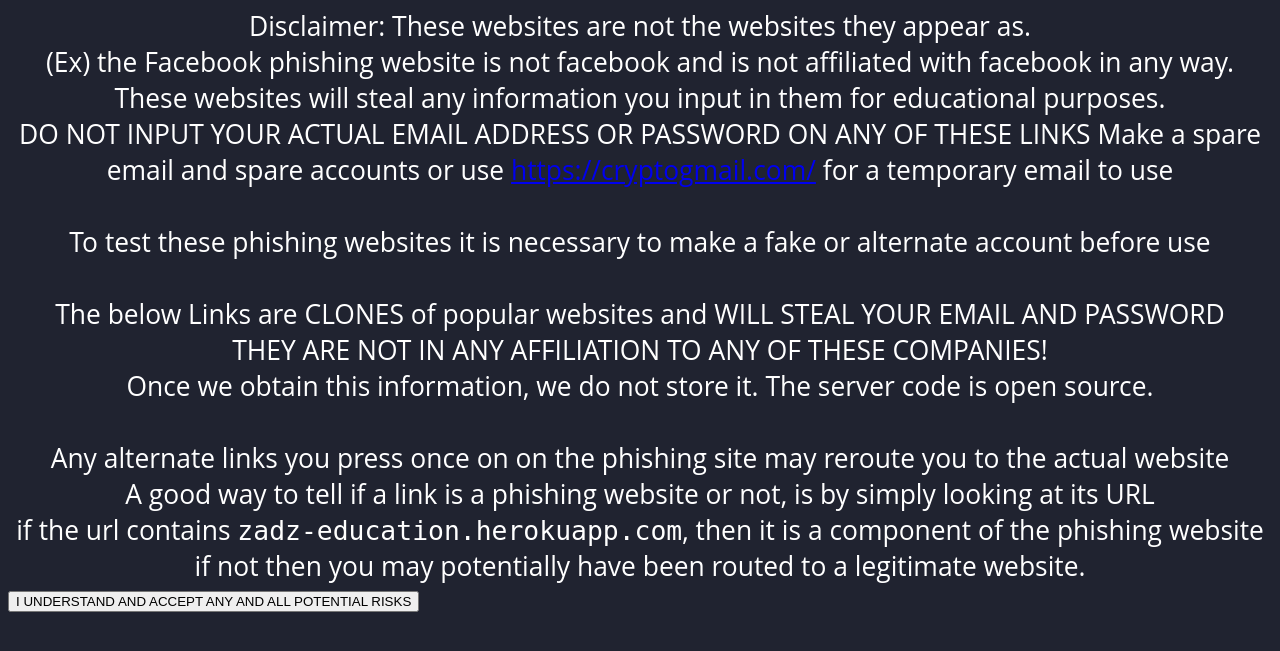
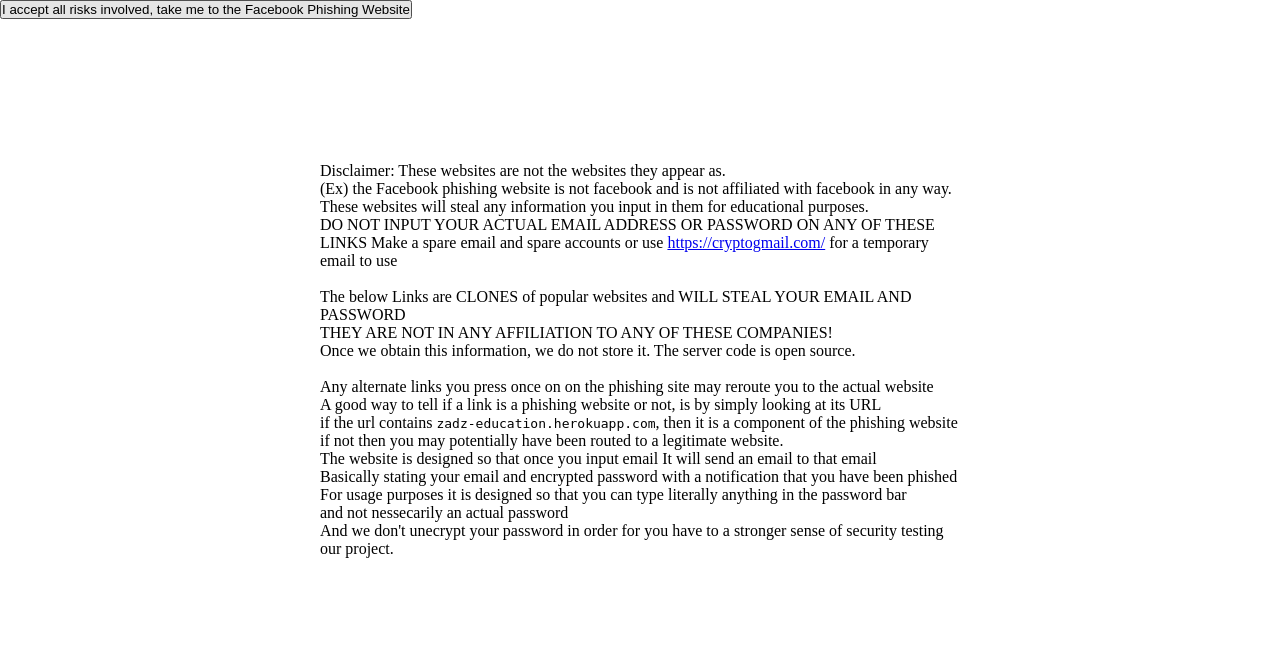
Before and after one commit to el-hackathono/stemwarrior-2021, a Flask app: page /disclaimers?routes_to=signin in a window 1280 px wide. Shown: the top 651 px of the page. Run offline with Flask 2, Linux system fonts and the light colour scheme.

Commit message:
Update disclaimers.html

```diff
--- a/flaskr/templates/disclaimers.html
+++ b/flaskr/templates/disclaimers.html
@@ -5,10 +5,7 @@
         <meta http-equiv="X-UA-Compatible" content="IE=edge" />
         <meta name="viewport" content="width=device-width, initial-scale=1.0" />
         <title>Document</title>
-        <link
-            rel="stylesheet"
-            href="{{url_for('static', filename='css/disclaimers.css')}}"
-        />
+        <link rel="stylesheet" href="{{url_for('static', filename='css/portals.css')}}" />
     </head>
     <body>
         <p class="title">
@@ -21,9 +18,6 @@
             LINKS Make a spare email and spare accounts or use
             <a href="https://cryptogmail.com/">https://cryptogmail.com/</a> for
             a temporary email to use<br />
-            <br />
-            To test these phishing websites it is necessary to make a fake or
-            alternate account before use<br />
             <br />
             The below Links are CLONES of popular websites and WILL STEAL YOUR
             EMAIL AND PASSWORD <br />
@@ -39,10 +33,21 @@
             it is a component of the phishing website <br />
             if not then you may potentially have been routed to a legitimate
             website.
+
+            <br> The website is designed so that once you input email
+            It will send an email to that email<br> Basically stating your email and encrypted password
+            with a notification that you have been phished <br>
+            For usage purposes it is designed so that you can type literally anything in the password bar
+            <br> and not nessecarily an actual password <br>
+            And we don't unecrypt your password in order for you have to a stronger
+            sense of security testing our project.
         </p>
 
-        <button onclick="window.location.href='{{routes_to}}'">
-            I UNDERSTAND AND ACCEPT ANY AND ALL POTENTIAL RISKS
+        <div class="hold">
+        <button class="b" onclick="window.location.href='{{routes_to}}'">
+            I accept all risks involved, take me to the Facebook Phishing Website
         </button>
+    </div>
+
     </body>
 </html>
```
